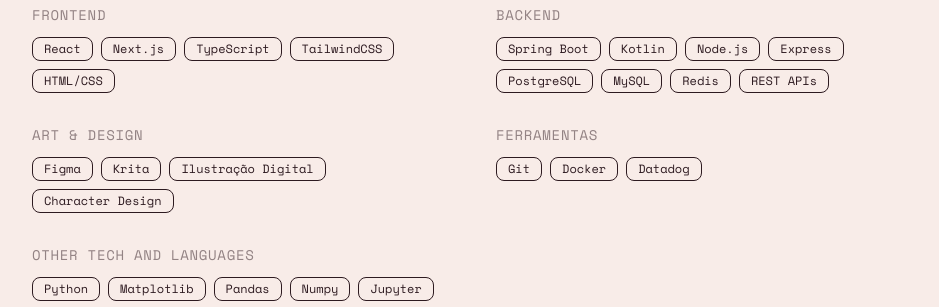
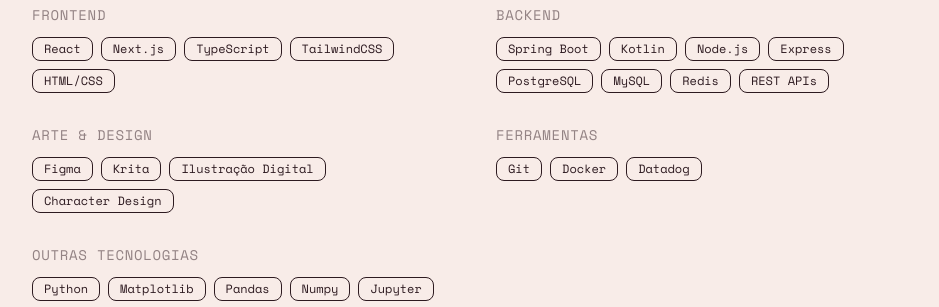
Before and after one commit to sammid37/sammid37.github.io, a Next.js app: page / in a window 1280 px wide. Shown: the part 1420-1727 px from the top of the page, without its empty margins (160-1099 px from the left). Built offline with nearby package versions, Linux system fonts and the light colour scheme.

Commit message:
Update skills component categories and section

```diff
--- a/components/custom/SkillsSection.tsx
+++ b/components/custom/SkillsSection.tsx
@@ -6,8 +6,9 @@
 const categoryLabels: Record<string, string> = {
     frontend: "Frontend",
     backend: "Backend",
-    design: "Design",
+    "art & design": "Arte & Design",
     tools: "Ferramentas",
+    "other tech and languages": "Outras Tecnologias",
 };
 
 export default function SkillsSection() {
--- a/components/ui/SkillBadge.tsx
+++ b/components/ui/SkillBadge.tsx
@@ -1,6 +1,6 @@
 interface SkillBadgeProps {
     label: string;
-    category?: "frontend" | "backend" | "design" | "tools";
+    category?: "frontend" | "backend" | "art & design" | "tools" | "other tech and languages";
 }
 
 export default function SkillBadge({ label }: SkillBadgeProps) {
```
